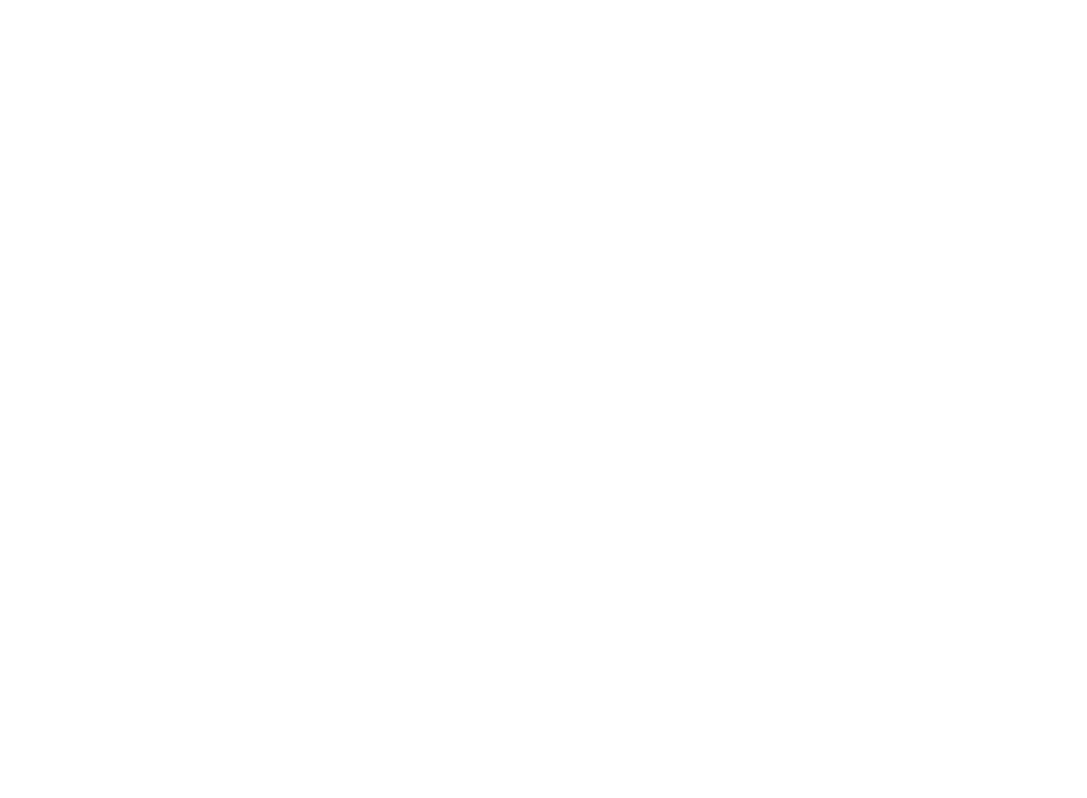
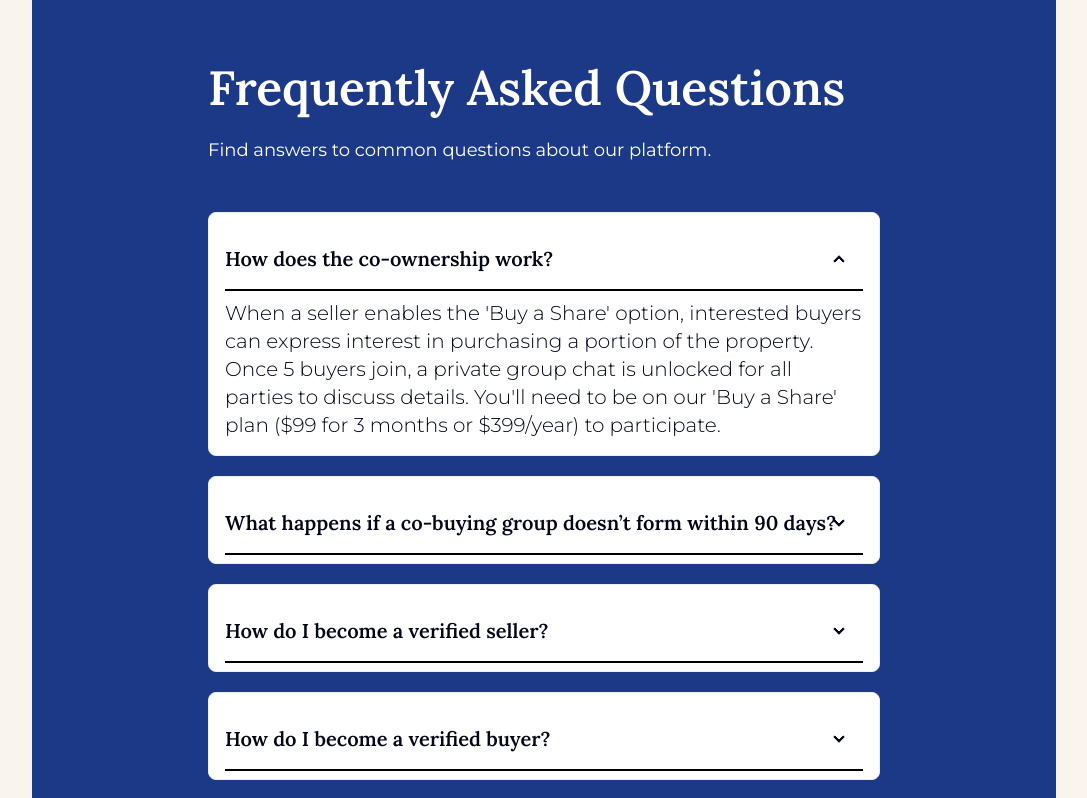
Before and after one commit to MHShiqder/Ease-Chat, a React (Vite) app: page / in a window 1280 px wide. Shown: the part 6740-7538 px from the top of the page, without its empty margins (96-1183 px from the left). Before the commit the page ends 6724 px from the top, so only its background shows below. Built offline with nearby package versions, Linux system fonts and the light colour scheme.

Commit message:
added faq section

```diff
--- /dev/null
+++ b/src/components/Faq/Faq.tsx
@@ -0,0 +1,68 @@
+interface FAQItem {
+  question: string;
+  answer: string;
+}
+
+const faqData: FAQItem[] = [
+  {
+    question: "How does the co-ownership work?",
+    answer:
+      "When a seller enables the 'Buy a Share' option, interested buyers can express interest in purchasing a portion of the property. Once 5 buyers join, a private group chat is unlocked for all parties to discuss details. You'll need to be on our 'Buy a Share' plan ($99 for 3 months or $399/year) to participate."
+  },
+  {
+    question: "What happens if a co-buying group doesn’t form within 90 days?",
+    answer:
+      "If the required number of buyers isn’t reached within 90 days, the group purchase will be canceled, and no transaction will take place. Any fees or deposits will be refunded according to our policy."
+  },
+  {
+    question: "How do I become a verified seller?",
+    answer:
+      "To become a verified seller, go to 'My Account' → 'Edit Profile' and submit your identification and proof of property ownership. Our team will review and approve your verification within 1–3 business days."
+  },
+  {
+    question: "How do I become a verified buyer?",
+    answer:
+      "To verify your buyer status, complete your profile information, provide identification, and agree to our terms. This ensures sellers can trust your commitment to purchasing."
+  },
+  {
+    question: "What happens if a co-buying group doesn’t form within 90 days?",
+    answer:
+      "If the group fails to form in 90 days, your participation request will expire, and you’ll be notified. You can join other active listings or wait for the same property to be relisted."
+  }
+];
+
+export default function Faq() {
+  return (
+    <section className="bg-primary mx-32 rounded-lg py-20 px-44">
+      <header className="pb-12">
+        <h1 className="text-white font-semibold mb-6 text-5xl">
+          Frequently Asked Questions
+        </h1>
+        <p className="montserrat-font text-lg text-white">
+          Find answers to common questions about our platform.
+        </p>
+      </header>
+
+      <div>
+        {faqData.map((item, index) => (
+          <div
+            key={index}
+            className="collapse collapse-arrow bg-base-100 border border-base-300 p-4 pb-0 mb-5 last:mb-0"
+          >
+            <input
+              type="radio"
+              name="faq-accordion"
+              defaultChecked={index === 0}
+            />
+            <div className="collapse-title font-semibold text-xl px-0">
+              {item.question}
+            </div>
+            <div className="collapse-content  font-light text-xl montserrat-font border-t-2 pt-2 border-black px-0">
+              {item.answer}
+            </div>
+          </div>
+        ))}
+      </div>
+    </section>
+  );
+}
--- a/src/layout/HomePage.tsx
+++ b/src/layout/HomePage.tsx
@@ -1,3 +1,4 @@
+import Faq from "@/components/Faq/Faq";
 import HeroSection from "@/components/HeroSection/HeroSection";
 import Pricing from "@/components/Pricing/Pricing";
 import Properties from "@/components/Properties/Properties";
@@ -15,6 +16,7 @@
         <WhyChooseUs></WhyChooseUs>
         <Pricing/>
         <WorldMap/>
+        <Faq/>
     </div>
   )
 }
```
